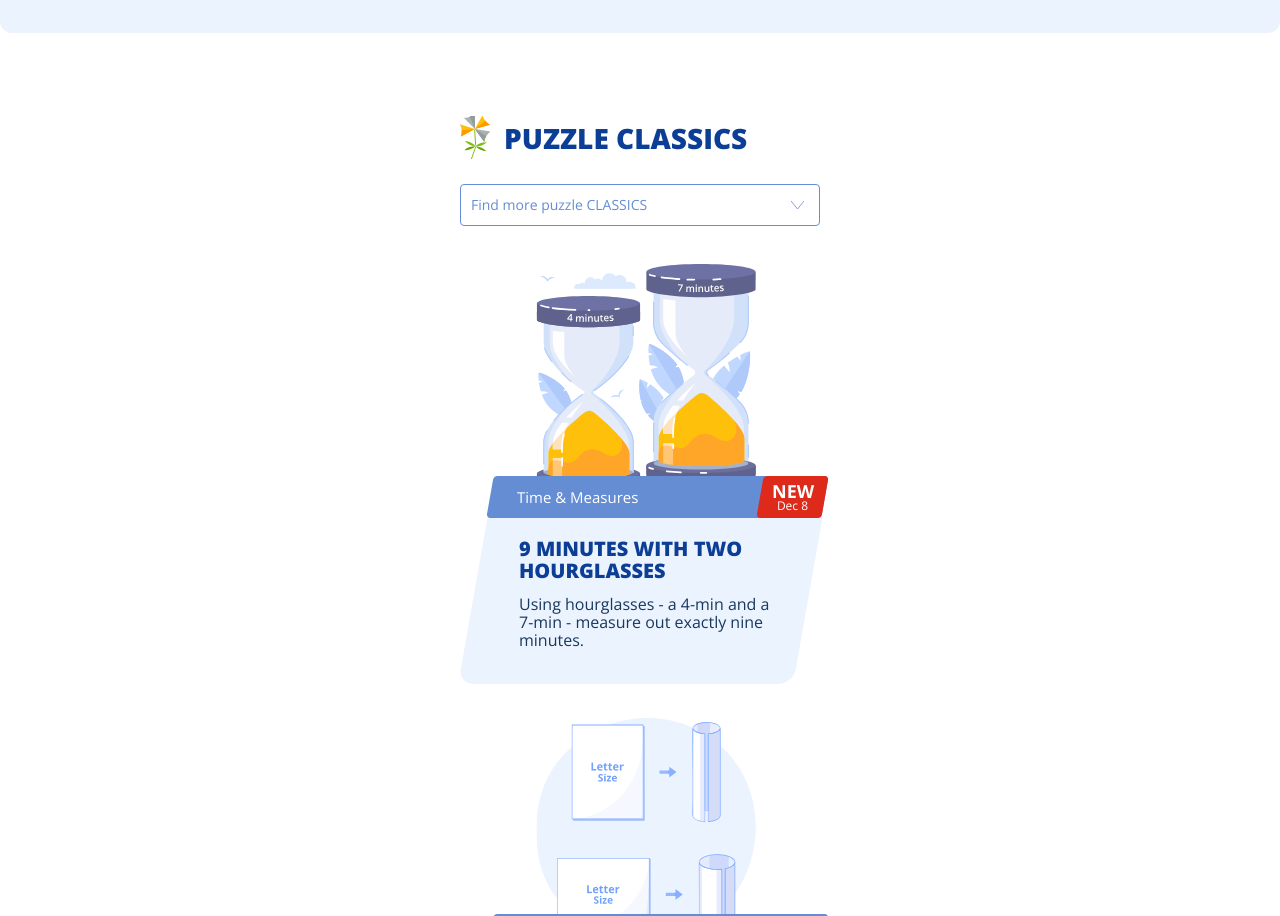
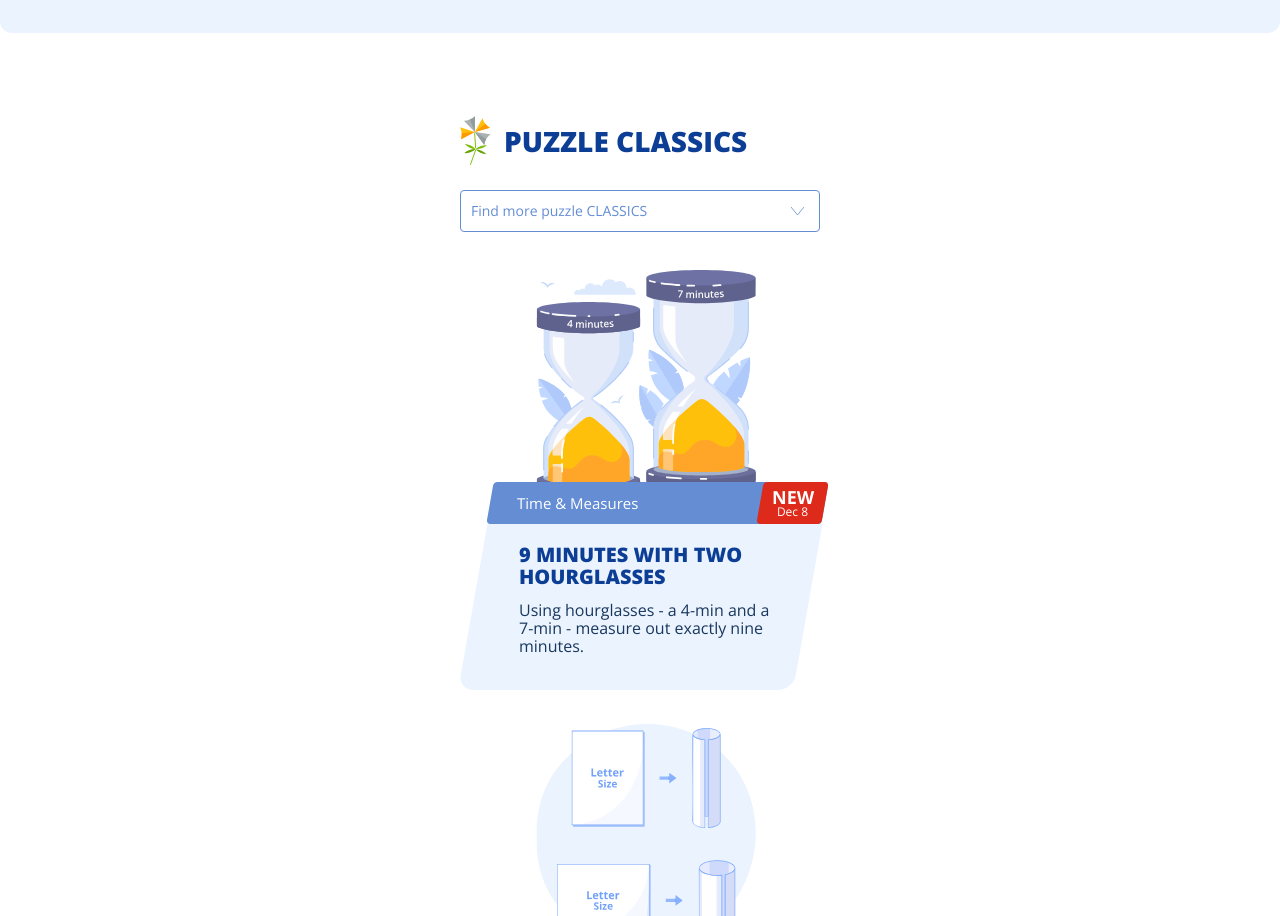
Before and after one commit to UniPuzzle/UniPuzzle-mobile, a plain HTML site: page index.html in a window 1280 px wide. Shown: the part 1816-2732 px from the top of the page. Drawn offline with nearby package versions, Linux system fonts and the light colour scheme.

Commit message:
Update styles.css
Resized the logo of the logo-classicsrgb

```diff
--- a/css/styles.css
+++ b/css/styles.css
@@ -447,7 +447,7 @@ img {
 .logo-classicsrgb::before {
   margin-left: 5px;
   width: 31px;
-  height: 43px;
+  height: 49px;
   background-image: url(../images/svg/svg/puzzleclassicsrgb.svg);
 }
 
```
